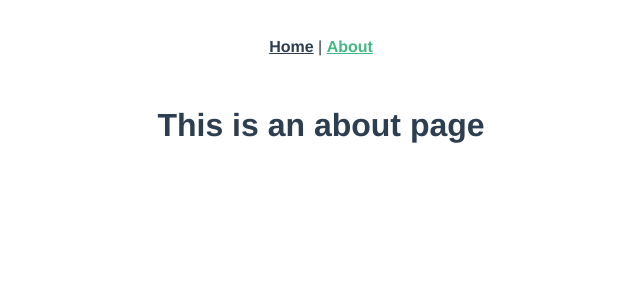
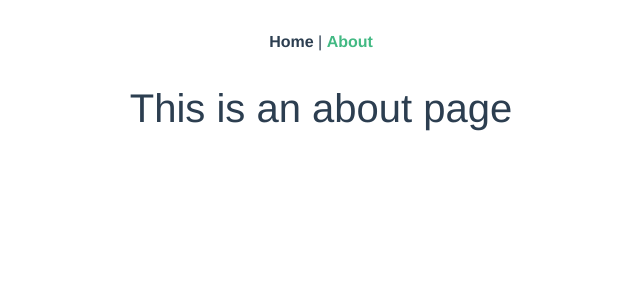
Before and after one commit to br3nds0n/vue-fullstack-course, a Vue app: page /#/about in a window 1280 px wide. Shown: the top 300 px of the page, without its empty margins (319-959 px from the left). Built offline with nearby package versions, Linux system fonts and the light colour scheme.

Commit message:
feat: add dependencies

```diff
--- a/package.json
+++ b/package.json
@@ -8,6 +8,9 @@
     "lint": "vue-cli-service lint"
   },
   "dependencies": {
+    "axios": "^0.27.2",
+    "bootstrap": "^4.5.3",
+    "bootstrap-vue": "^2.21.2",
     "core-js": "^3.8.3",
     "vue": "^3.2.13",
     "vue-router": "^4.0.3",
--- a/src/App.vue
+++ b/src/App.vue
@@ -6,7 +6,7 @@
   <router-view/>
 </template>
 
-<style lang="less">
+<style lang="scss">
 #app {
   font-family: Avenir, Helvetica, Arial, sans-serif;
   -webkit-font-smoothing: antialiased;
--- a/src/components/HelloWorld.vue
+++ b/src/components/HelloWorld.vue
@@ -42,7 +42,7 @@ export default {
 </script>
 
 <!-- Add "scoped" attribute to limit CSS to this component only -->
-<style scoped lang="less">
+<style scoped lang="scss">
 h3 {
   margin: 40px 0 0;
 }
--- a/src/main.js
+++ b/src/main.js
@@ -3,4 +3,6 @@ import App from './App.vue'
 import router from './router'
 import store from './store'
 
+import './scss/app.scss'
+
 createApp(App).use(store).use(router).mount('#app')
--- /dev/null
+++ b/src/scss/app.scss
@@ -0,0 +1,2 @@
+@import 'node_modules/bootstrap/scss/bootstrap.scss';
+@import 'node_modules/bootstrap-vue/src/index.scss';
```
Also changed, not shown: 1 other file (tests, documents, lock files or other folders).
